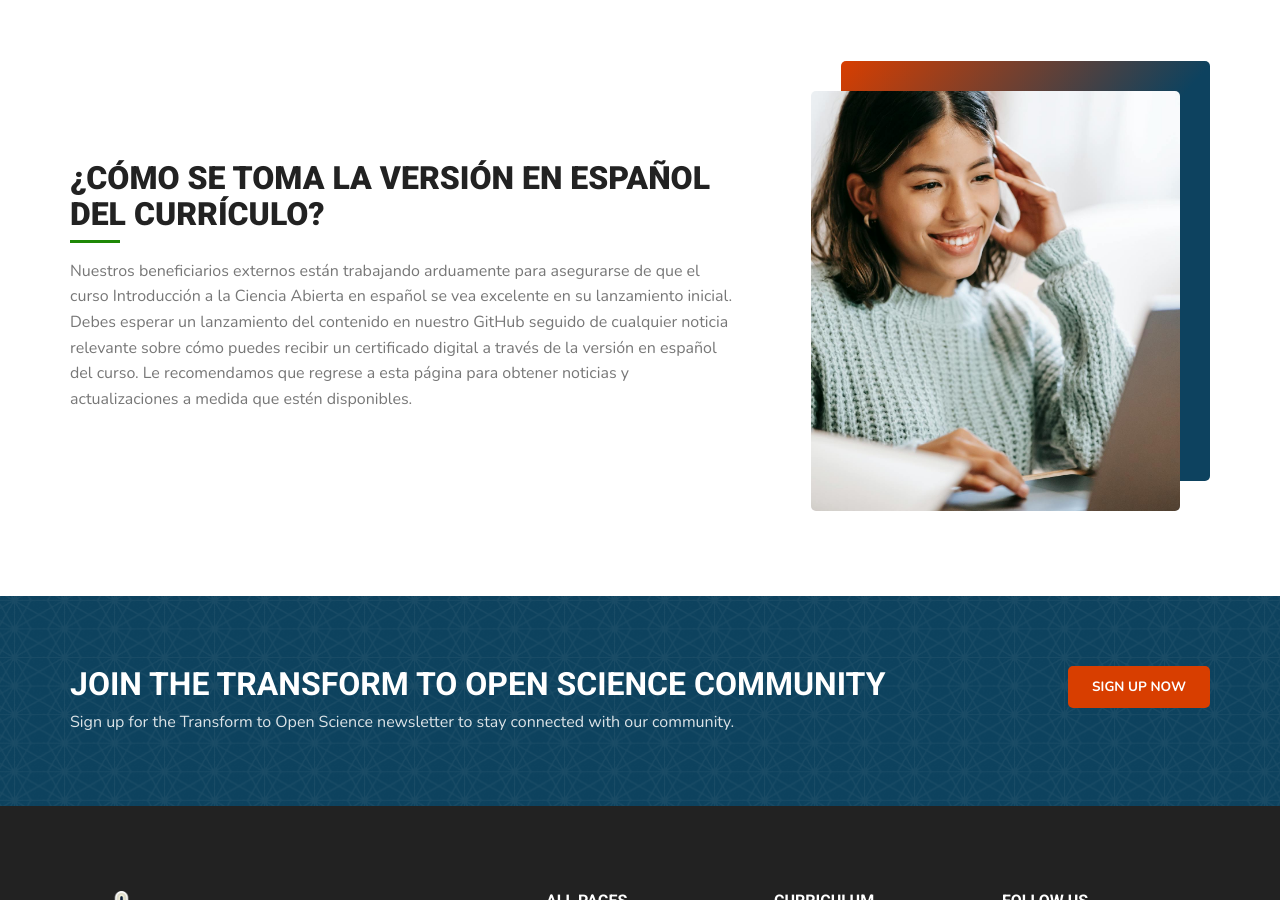
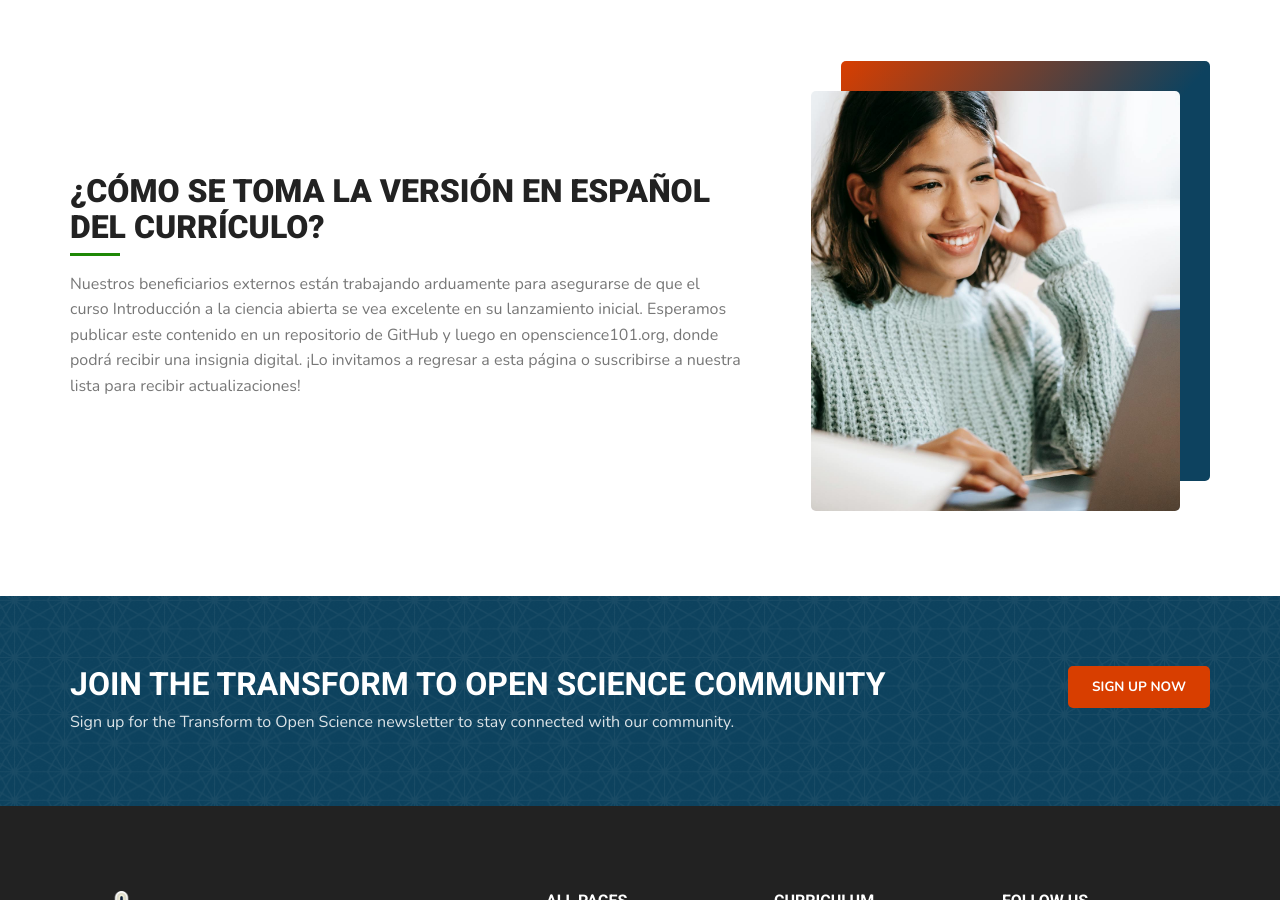
Before and after one commit to bressler1995/TOPS-Website-Front-End, a Jekyll site: the page built from pages/os101spanish.md, in a window 1280 px wide and 900 px high, scrolled down 1634 px. Built offline with Jekyll 4.4.1, drawn with Linux system fonts in a browser that asks for light colours; a script that is not in the unit is left out.

Commit message:
Update spanish text in how section to match what we talked about on Wed

```diff
--- a/_includes/os101spanish/how.html
+++ b/_includes/os101spanish/how.html
@@ -4,7 +4,7 @@
         <div class="d-flex flex-column flex-wrap justify-content-center tops_half_section_column_big">
           <h2 class="mb-2">¿Cómo se Toma la Versión en Español del Currículo?</h2>
           <div class="tops_divider div_smaller mb-3"><div class="div_inner"></div></div>
-          <p>Nuestros beneficiarios externos están trabajando arduamente para asegurarse de que el curso Introducción a la Ciencia Abierta en español se vea excelente en su lanzamiento inicial. Debes esperar un lanzamiento del contenido en nuestro GitHub seguido de cualquier noticia relevante sobre cómo puedes recibir un certificado digital a través de la versión en español del curso. Le recomendamos que regrese a esta página para obtener noticias y actualizaciones a medida que estén disponibles.</p>
+          <p>Nuestros beneficiarios externos están trabajando arduamente para asegurarse de que el curso Introducción a la ciencia abierta se vea excelente en su lanzamiento inicial. Esperamos publicar este contenido en un repositorio de GitHub y luego en openscience101.org, donde podrá recibir una insignia digital. ¡Lo invitamos a regresar a esta página o suscribirse a nuestra lista para recibir actualizaciones!</p>
         </div>
         <div class="tops_half_section_column_small">
           <div class="tops_half_section_shinysquare"></div>
```
